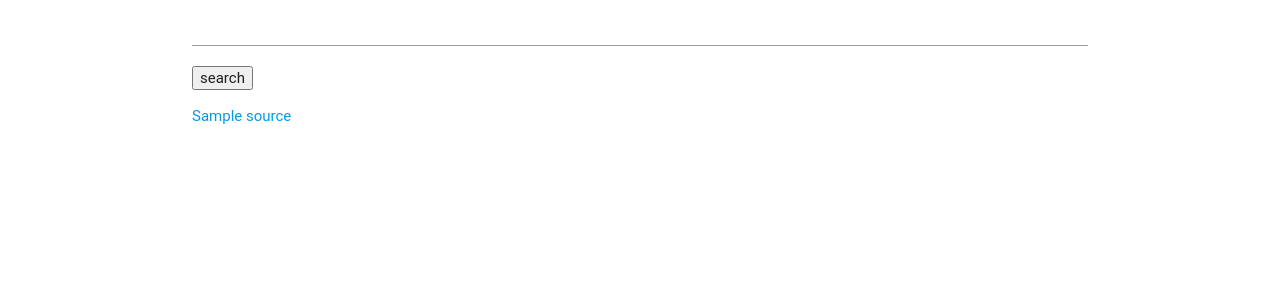
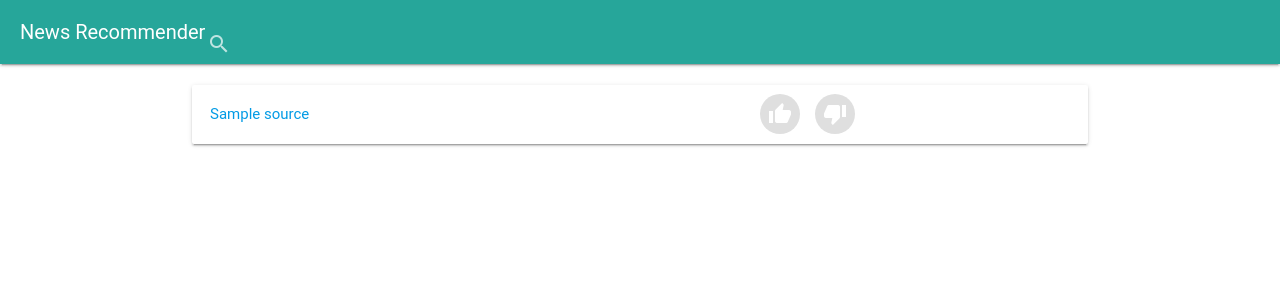
Before and after one commit to IR-Project-2017/NewsRecommendation, a Flask app: template app/templates/home/search.html in a window 1280 px wide. Shown: the top 300 px of the page. Run offline with Flask 2, Linux system fonts and the light colour scheme; the template is opened without the code that fills it: most values are stand-ins (such as "Sample title", 1, 10 or a date in 2020); some libraries are stand-ins or nearby versions; some web fonts are replaced.

Commit message:
add design

```diff
--- /dev/null
+++ b/app/static/styles/search.css
@@ -0,0 +1,35 @@
+.logo-title{
+    margin-left: 20px;
+    font-size: 20px !important;
+}
+
+.input-field{
+    width: 70%;
+    margin: 0 auto !important;
+    padding-top: 12px;
+    padding-bottom: 12px;
+}
+
+.result_box{
+    margin-top: 15px;
+}
+
+.card-row{
+    margin-bottom: 0px !important;
+}
+
+.card-list{
+    margin: 0.4rem 0 0.8rem 0;
+}
+
+.card-content-extend{
+    padding: 18px !important;
+}
+
+.like_btn{
+    display: inline-block;
+    float: right;
+    right: 200px;
+    bottom: 9px;
+    margin-right: 15px;
+}
--- /dev/null
+++ b/app/templates/common/layout_search.html
@@ -0,0 +1,30 @@
+<html>
+    <head>
+        <title>Ir Project</title>
+        <link href="http://fonts.googleapis.com/icon?family=Material+Icons" rel="stylesheet">
+        <link rel=stylesheet type=text/css href="https://cdnjs.cloudflare.com/ajax/libs/materialize/0.98.2/css/materialize.min.css">
+        <link rel=stylesheet type=text/css href="{{ url_for('static',filename='styles/search.css') }}">
+    <head>
+    <body>
+        <div class="navbar-fixed">
+            <nav class="teal lighten-1">
+                <div class="nav-wrapper">
+                    <a href="/" class="brand-logo logo-title">News Recommender</a>
+                      <form action"/search" method="GET">
+                        <div class="input-field">
+                          <input id="search" type="search" required name="q">
+                          <label class="label-icon" for="search"><i class="material-icons">search</i></label>
+                          <i class="material-icons">close</i>
+                        </div>
+                      </form>
+                    </div>
+                </div>
+            </nav>
+
+        </div>
+
+        <div class="container">
+          {% block body %}{% endblock %}
+        </div>
+    </body>
+</html>
--- a/app/templates/home/index.html
+++ b/app/templates/home/index.html
@@ -5,7 +5,7 @@
         <div class="search_box">
             <form action="/search" method='GET'>
                 <div class="row">
-                    <div class="col s8 right-align">
+                    <div class="col s8">
                         <div class="row">
                             <div class="col s4"></div>
                             <div class="col s8">
--- a/app/templates/home/search.html
+++ b/app/templates/home/search.html
@@ -1,18 +1,19 @@
-{% extends "./common/layout.html" %}
+{% extends "./common/layout_search.html" %}
 {% block body %}
-    <div class="search_box">
-        <form action="/search" method='GET'>
-            <input type="text" name="q" />
-            <input type="submit" value="search">
-        </form>
-    </div>
     <div class="result_box">
         {% for article in articles %}
-            <div class="article_url">
-                <a href="{{ article['_source']['url']}}">
-                    {{ article["_source"]["title"]  }}
-                </a>
-            </div>
+			<div class="row card-row">
+				<div class="col s12">
+					<div class="card darken-1 hoverable card-list">
+						<div class="card-content white-text card-content-extend">
+							<a href={{article["_source"]["url"]}}>{{article["_source"]["title"]}}</a>
+                            <a class="btn-floating disabled like_btn"><i class="tiny material-icons">thumb_down</i></a>
+                            <a class="btn-floating disabled like_btn"><i class="tiny material-icons">thumb_up</i></a>
+                            <!-- <a class="btn-floating btn-tiny waves-effect waves-light red"><i class="tiny material-icons">thumb_up</i></a> -->
+						</div>
+					</div>
+				</div>
+			</div>
         {% endfor %}
     </div>
 {% endblock body %}
```
